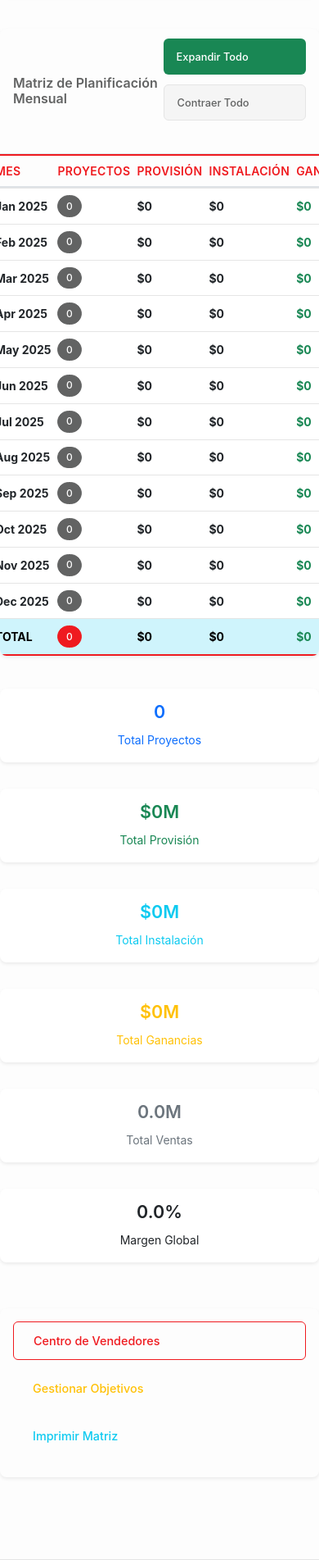
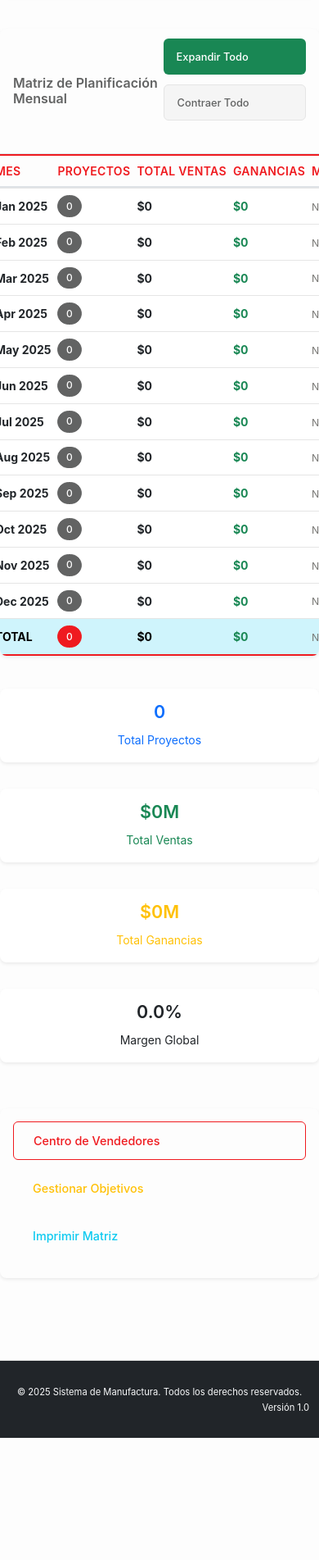
Before and after one commit to mobikitapp/Mobikit-Control-de-Gestion, a Flask app: page /comercial/planificacion in a window 390 px wide. Shown: the part 937-2840 px from the top of the page at 82% size. After the commit the page ends 2691 px from the top, so only its background shows below. Run offline with Flask 3, Linux system fonts and the light colour scheme; a user stored in the database is signed in; tables that the repository leaves empty hold one stand-in row (values such as "Sample post"); grey boxes marked "Sample" are stand-in pictures; parts of the project's set-up code (start-up, migrations or seed data) failed here and were passed over; some libraries are stand-ins or nearby versions.

Commit message:
Assistant checkpoint: Simplify planning matrix and objectives to single Total column
Assistant generated file changes:
- templates/comercial/planificacion.html: Simplify planning matrix to show single Total column instead of separate Provision and Installation, Update matrix body to show single Total Ventas column, Update objective calculation to use total, Update objective display in matrix, Update totals row to show single Total column, Update summary cards to show single Total column, Remove duplicate Total Ventas card
- templates/comercial/objetivos.html: Simplify objectives table to show single Total column
Simplify objectives table to show single Total column
Update objectives table body to show single input
Simplify objectives table to show single Total column
Update objectives table body to show single input
Simplify objectives table to show single Total column
Update objectives table body to show single input
- blueprints/comercial.py: Update objectives update handler to handle unified total objective

---

User prompt:

en Matriz de Planificación Mensual, crear una unica columna con la suma de provision + instalacion. En objetivos mensuales tambien simplificar por la suma de ambos.

Replit-Commit-Author: Assistant
Replit-Commit-Session-Id: cfcbf539-3cf7-45a8-bfbc-02b4553f2780

```diff
--- a/blueprints/comercial.py
+++ b/blueprints/comercial.py
@@ -278,14 +278,20 @@ def actualizar_objetivos():
         objetivos_data = []
 
         for mes in range(1, 13):
-            objetivo_provision = request.form.get(f'objetivo_provision_{mes}')
-            objetivo_instalacion = request.form.get(f'objetivo_instalacion_{mes}')
+            objetivo_total = request.form.get(f'objetivo_total_{mes}')
 
-            if objetivo_provision or objetivo_instalacion:
+            if objetivo_total:
+                # Para mantener compatibilidad, dividimos el objetivo total entre provisión e instalación
+                # Se puede ajustar la proporción según necesidades del negocio
+                objetivo_total_decimal = Decimal(objetivo_total)
+                # Asignamos 70% a provisión y 30% a instalación como proporción estándar
+                objetivo_provision = objetivo_total_decimal * Decimal('0.7')
+                objetivo_instalacion = objetivo_total_decimal * Decimal('0.3')
+
                 objetivos_data.append({
                     'mes': mes,
-                    'objetivo_provision': objetivo_provision,
-                    'objetivo_instalacion': objetivo_instalacion
+                    'objetivo_provision': str(objetivo_provision),
+                    'objetivo_instalacion': str(objetivo_instalacion)
                 })
 
         success = service.actualizar_objetivos_mensuales(año, objetivos_data, current_user.id)
--- a/templates/comercial/planificacion.html
+++ b/templates/comercial/planificacion.html
@@ -106,8 +106,7 @@
                                 <tr>
                                     <th>Mes</th>
                                     <th>Proyectos</th>
-                                    <th>Provisión</th>
-                                    <th>Instalación</th>
+                                    <th>Total Ventas</th>
                                     <th>Ganancias</th>
                                     <th>Margen Pond.</th>
                                     <th>Objetivo</th>
@@ -117,8 +116,9 @@
                             <tbody>
                                 {% for periodo_key, mes_data in matriz.items() %}
                                 {% set objetivo_mes = objetivos.get(periodo_key) %}
-                                {% set objetivo_provision = objetivo_mes.objetivo_provision if objetivo_mes else 0 %}
-                                {% set porcentaje_objetivo = (mes_data.valor_provision / objetivo_provision * 100) if objetivo_provision else 0 %}
+                                {% set objetivo_total = (objetivo_mes.objetivo_provision + objetivo_mes.objetivo_instalacion) if objetivo_mes and objetivo_mes.objetivo_provision and objetivo_mes.objetivo_instalacion else (objetivo_mes.objetivo_provision if objetivo_mes and objetivo_mes.objetivo_provision else 0) %}
+                                {% set ventas_total = mes_data.valor_provision + mes_data.valor_instalacion %}
+                                {% set porcentaje_objetivo = (ventas_total / objetivo_total * 100) if objetivo_total else 0 %}
 
                                 <tr class="{% if porcentaje_objetivo >= 100 %}table-success{% elif porcentaje_objetivo >= 80 %}table-warning{% elif objetivo_provision and porcentaje_objetivo < 50 %}table-danger{% endif %}"
                                     id="mes-row-{{ loop.index }}">
@@ -141,10 +141,7 @@
                                         {% endif %}
                                     </td>
                                     <td>
-                                        <strong>${{ "{:,.0f}".format(mes_data.valor_provision) }}</strong>
-                                    </td>
-                                    <td>
-                                        <strong>${{ "{:,.0f}".format(mes_data.valor_instalacion) }}</strong>
+                                        <strong>${{ "{:,.0f}".format(mes_data.valor_provision + mes_data.valor_instalacion) }}</strong>
                                     </td>
                                     <td>
                                         <strong class="text-success">${{ "{:,.0f}".format(mes_data.ganancias) }}</strong>
@@ -157,14 +154,14 @@
                                         {% endif %}
                                     </td>
                                     <td>
-                                        {% if objetivo_provision %}
-                                        <small class="text-muted">${{ "{:,.0f}".format(objetivo_provision) }}</small>
+                                        {% if objetivo_total %}
+                                        <small class="text-muted">${{ "{:,.0f}".format(objetivo_total) }}</small>
                                         {% else %}
                                         <small class="text-muted">No definido</small>
                                         {% endif %}
                                     </td>
                                     <td>
-                                        {% if objetivo_provision %}
+                                        {% if objetivo_total %}
                                         <div class="progress" style="height: 20px;">
                                             <div class="progress-bar {% if porcentaje_objetivo >= 100 %}bg-success{% elif porcentaje_objetivo >= 80 %}bg-warning{% else %}bg-danger{% endif %}"
                                                  style="width: {{ min(porcentaje_objetivo, 100) }}%">
@@ -256,8 +253,7 @@
                                 <tr class="table-info">
                                     <td><strong>TOTAL</strong></td>
                                     <td><span class="badge bg-primary">{{ gran_totales.total_proyectos }}</span></td>
-                                    <td><strong>${{ "{:,.0f}".format(gran_totales.total_provision) }}</strong></td>
-                                    <td><strong>${{ "{:,.0f}".format(gran_totales.total_instalacion) }}</strong></td>
+                                    <td><strong>${{ "{:,.0f}".format(gran_totales.total_ventas) }}</strong></td>
                                     <td><strong class="text-success">${{ "{:,.0f}".format(gran_totales.total_ganancias) }}</strong></td>
                                     <td>
                                         {% if gran_totales.margen_global %}
@@ -267,15 +263,17 @@
                                         {% endif %}
                                     </td>
                                     <td>
-                                        {% if gran_totales.objetivo_total_provision > 0 %}
-                                        <strong>${{ "{:,.0f}".format(gran_totales.objetivo_total_provision) }}</strong>
+                                        {% set objetivo_total_general = gran_totales.objetivo_total_provision + gran_totales.objetivo_total_instalacion %}
+                                        {% if objetivo_total_general > 0 %}
+                                        <strong>${{ "{:,.0f}".format(objetivo_total_general) }}</strong>
                                         {% else %}
                                         <small class="text-muted">No definido</small>
                                         {% endif %}
                                     </td>
                                     <td>
-                                        {% if gran_totales.objetivo_total_provision > 0 %}
-                                        <strong>{{ "{:.0f}".format(gran_totales.porcentaje_objetivo) }}%</strong>
+                                        {% if objetivo_total_general > 0 %}
+                                        {% set porcentaje_total = (gran_totales.total_ventas / objetivo_total_general * 100) %}
+                                        <strong>{{ "{:.0f}".format(porcentaje_total) }}%</strong>
                                         {% else %}
                                         <small class="text-muted">-</small>
                                         {% endif %}
@@ -302,16 +300,8 @@
         <div class="col-md-2">
             <div class="card bg-white border-success" style="border-width: 2px;">
                 <div class="card-body text-center">
-                    <h4 class="text-success">${{ "{:,.0f}".format(gran_totales.total_provision / 1000000) }}M</h4>
-                    <small class="text-success">Total Provisión</small>
-                </div>
-            </div>
-        </div>
-        <div class="col-md-2">
-            <div class="card bg-white border-info" style="border-width: 2px;">
-                <div class="card-body text-center">
-                    <h4 class="text-info">${{ "{:,.0f}".format(gran_totales.total_instalacion / 1000000) }}M</h4>
-                    <small class="text-info">Total Instalación</small>
+                    <h4 class="text-success">${{ "{:,.0f}".format(gran_totales.total_ventas / 1000000) }}M</h4>
+                    <small class="text-success">Total Ventas</small>
                 </div>
             </div>
         </div>
@@ -323,14 +313,7 @@
                 </div>
             </div>
         </div>
-        <div class="col-md-2">
-            <div class="card bg-white border-secondary" style="border-width: 2px;">
-                <div class="card-body text-center">
-                    <h4 class="text-secondary">{{ "{:.1f}".format(gran_totales.total_ventas / 1000000) }}M</h4>
-                    <small class="text-secondary">Total Ventas</small>
-                </div>
-            </div>
-        </div>
+
         <div class="col-md-2">
             <div class="card bg-white border-dark" style="border-width: 2px;">
                 <div class="card-body text-center">
```
Also changed, not shown: templates/comercial/objetivos.html (+9 -38 lines).
